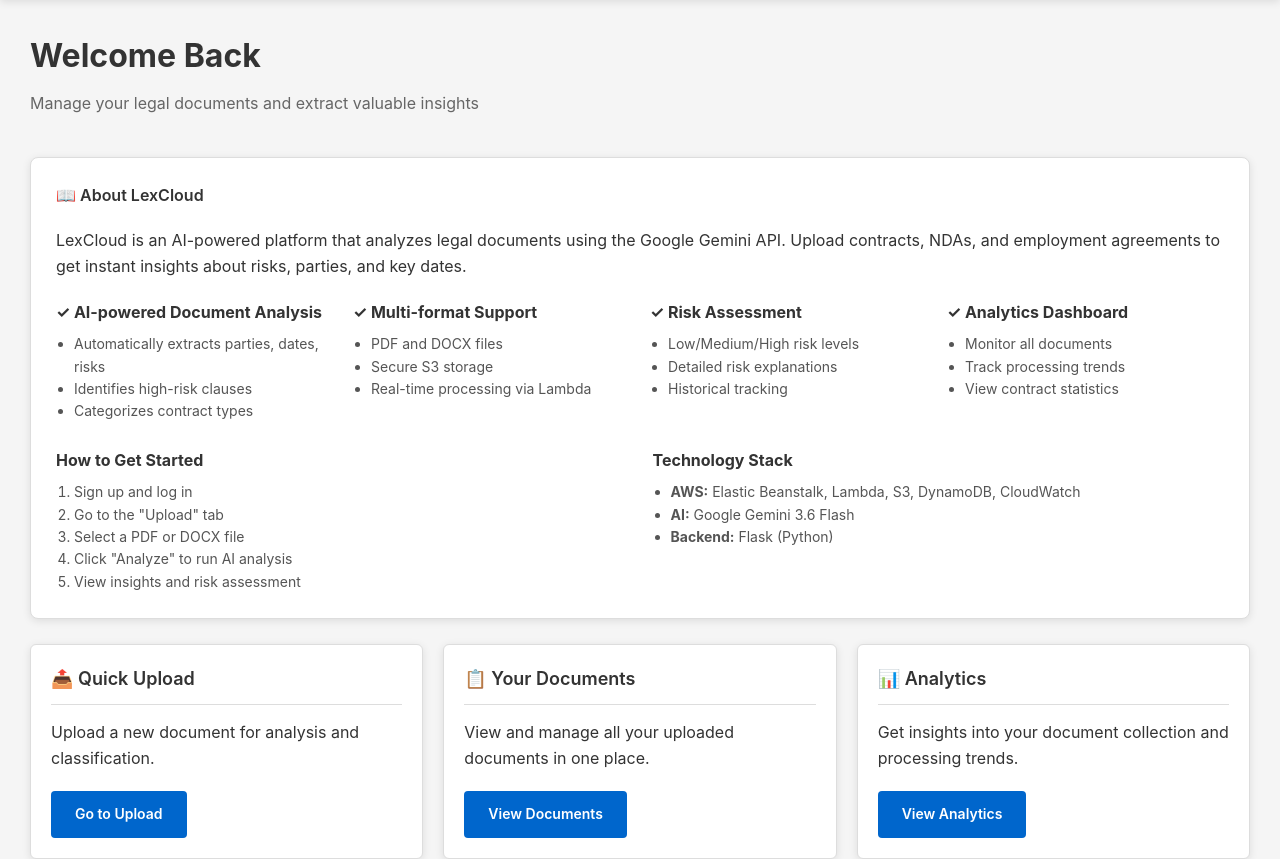
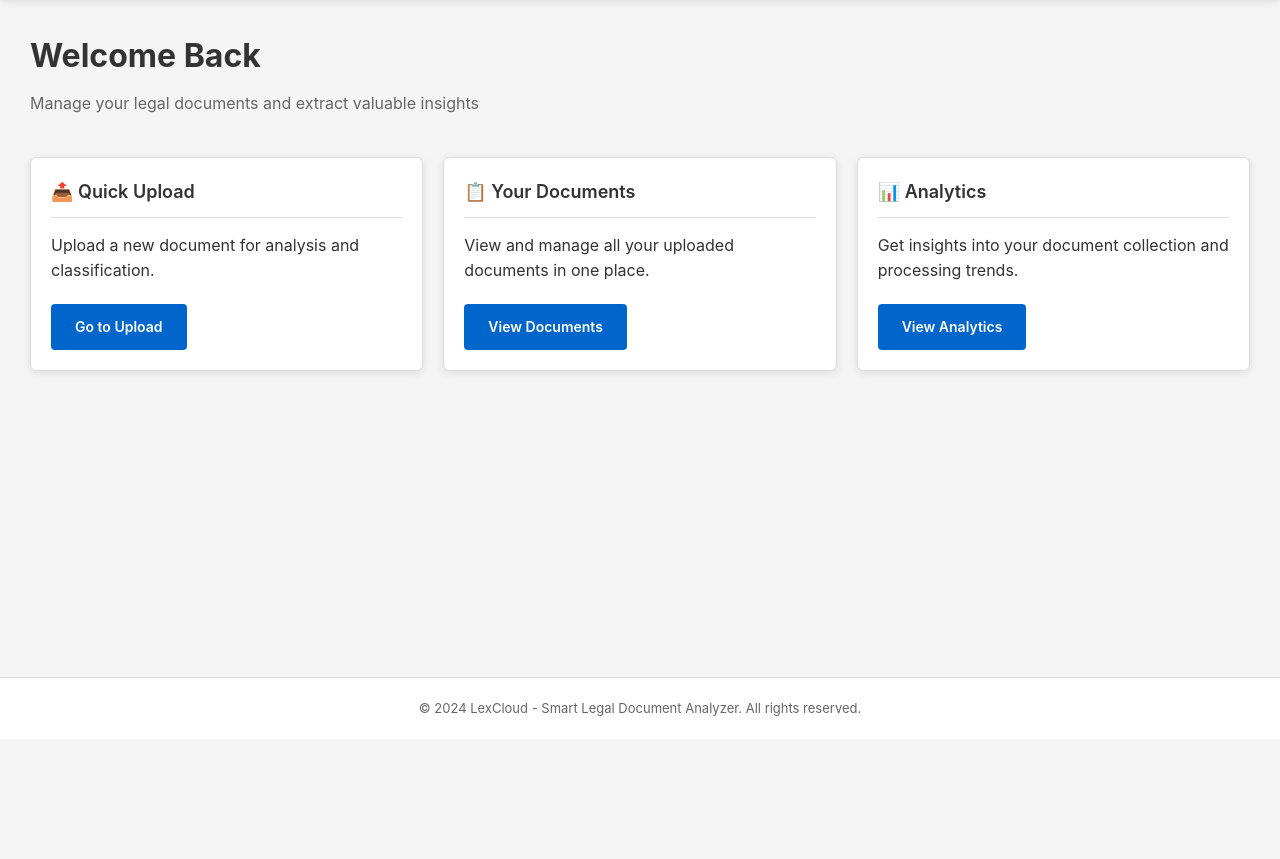
Before and after one commit to Thang40/lexcloud, a Flask app: page /dashboard in a window 1280 px wide. Shown: the part 61-920 px from the top of the page. After the commit the page ends 777 px from the top, so only its background shows below. Run offline with Flask 3, Linux system fonts and the light colour scheme; the visitor is signed in with stand-in values (Sample User, id 1).

Commit message:
fix
Reverting to the original three-card layout (Upload, Documents,
Analytics) per request.

```diff
--- a/templates/dashboard.html
+++ b/templates/dashboard.html
@@ -6,72 +6,6 @@
 <div class="welcome-section">
     <h1 class="welcome-title">Welcome Back</h1>
     <p class="welcome-subtitle">Manage your legal documents and extract valuable insights</p>
-</div>
-
-<!-- About LexCloud -->
-<div class="chart-container">
-    <div class="chart-title">📖 About LexCloud</div>
-    <p style="margin-bottom: 20px; color: var(--text-color);">
-        LexCloud is an AI-powered platform that analyzes legal documents using the
-        Google Gemini API. Upload contracts, NDAs, and employment agreements to get
-        instant insights about risks, parties, and key dates.
-    </p>
-
-    <div style="display: grid; grid-template-columns: repeat(auto-fit, minmax(220px, 1fr)); gap: 20px; margin-bottom: 25px;">
-        <div>
-            <strong>✓ AI-powered Document Analysis</strong>
-            <ul style="margin: 8px 0 0; padding-left: 18px; color: #555; font-size: 14px;">
-                <li>Automatically extracts parties, dates, risks</li>
-                <li>Identifies high-risk clauses</li>
-                <li>Categorizes contract types</li>
-            </ul>
-        </div>
-        <div>
-            <strong>✓ Multi-format Support</strong>
-            <ul style="margin: 8px 0 0; padding-left: 18px; color: #555; font-size: 14px;">
-                <li>PDF and DOCX files</li>
-                <li>Secure S3 storage</li>
-                <li>Real-time processing via Lambda</li>
-            </ul>
-        </div>
-        <div>
-            <strong>✓ Risk Assessment</strong>
-            <ul style="margin: 8px 0 0; padding-left: 18px; color: #555; font-size: 14px;">
-                <li>Low/Medium/High risk levels</li>
-                <li>Detailed risk explanations</li>
-                <li>Historical tracking</li>
-            </ul>
-        </div>
-        <div>
-            <strong>✓ Analytics Dashboard</strong>
-            <ul style="margin: 8px 0 0; padding-left: 18px; color: #555; font-size: 14px;">
-                <li>Monitor all documents</li>
-                <li>Track processing trends</li>
-                <li>View contract statistics</li>
-            </ul>
-        </div>
-    </div>
-
-    <div style="display: grid; grid-template-columns: repeat(auto-fit, minmax(280px, 1fr)); gap: 25px;">
-        <div>
-            <strong>How to Get Started</strong>
-            <ol style="margin: 8px 0 0; padding-left: 18px; color: #555; font-size: 14px;">
-                <li>Sign up and log in</li>
-                <li>Go to the "Upload" tab</li>
-                <li>Select a PDF or DOCX file</li>
-                <li>Click "Analyze" to run AI analysis</li>
-                <li>View insights and risk assessment</li>
-            </ol>
-        </div>
-        <div>
-            <strong>Technology Stack</strong>
-            <ul style="margin: 8px 0 0; padding-left: 18px; color: #555; font-size: 14px;">
-                <li><strong>AWS:</strong> Elastic Beanstalk, Lambda, S3, DynamoDB, CloudWatch</li>
-                <li><strong>AI:</strong> Google Gemini 3.6 Flash</li>
-                <li><strong>Backend:</strong> Flask (Python)</li>
-            </ul>
-        </div>
-    </div>
 </div>
 
 <div class="card-grid">
```
